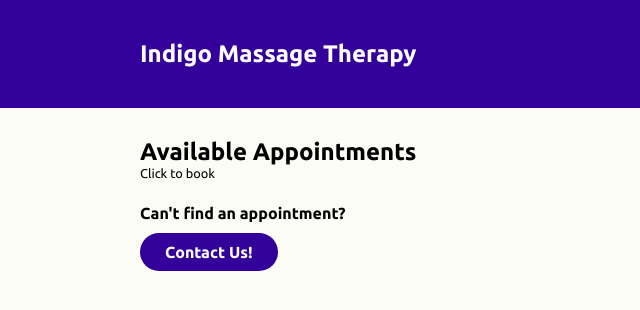
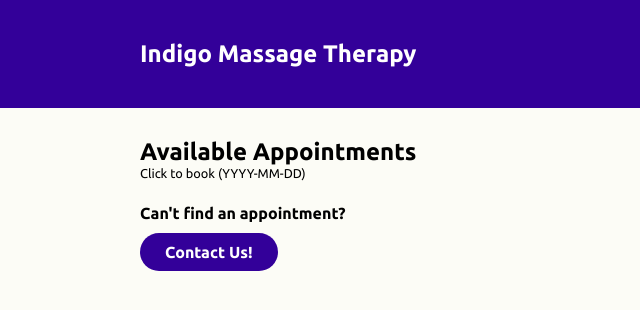
Before and after one commit to HenryAnnan/IndigoMassage, a website: page book.html in a window 1280 px wide. Shown: the full height of the page, 0-640 px from the left. Drawn offline with Linux system fonts and the light colour scheme; no server answers.

Commit message:
Added day format info (fixed)

```diff
--- a/book.html
+++ b/book.html
@@ -23,7 +23,7 @@
 
 <section class="book">
   <h1>Available Appointments</h1>
-  <p class="click-to-book (YYYY-MM-DD">Click to book</p>
+  <p class="click-to-book">Click to book  (YYYY-MM-DD)</p>
   <div class="slots">
     <p id="1" class="bookItem" ></p>
   </div>
```
